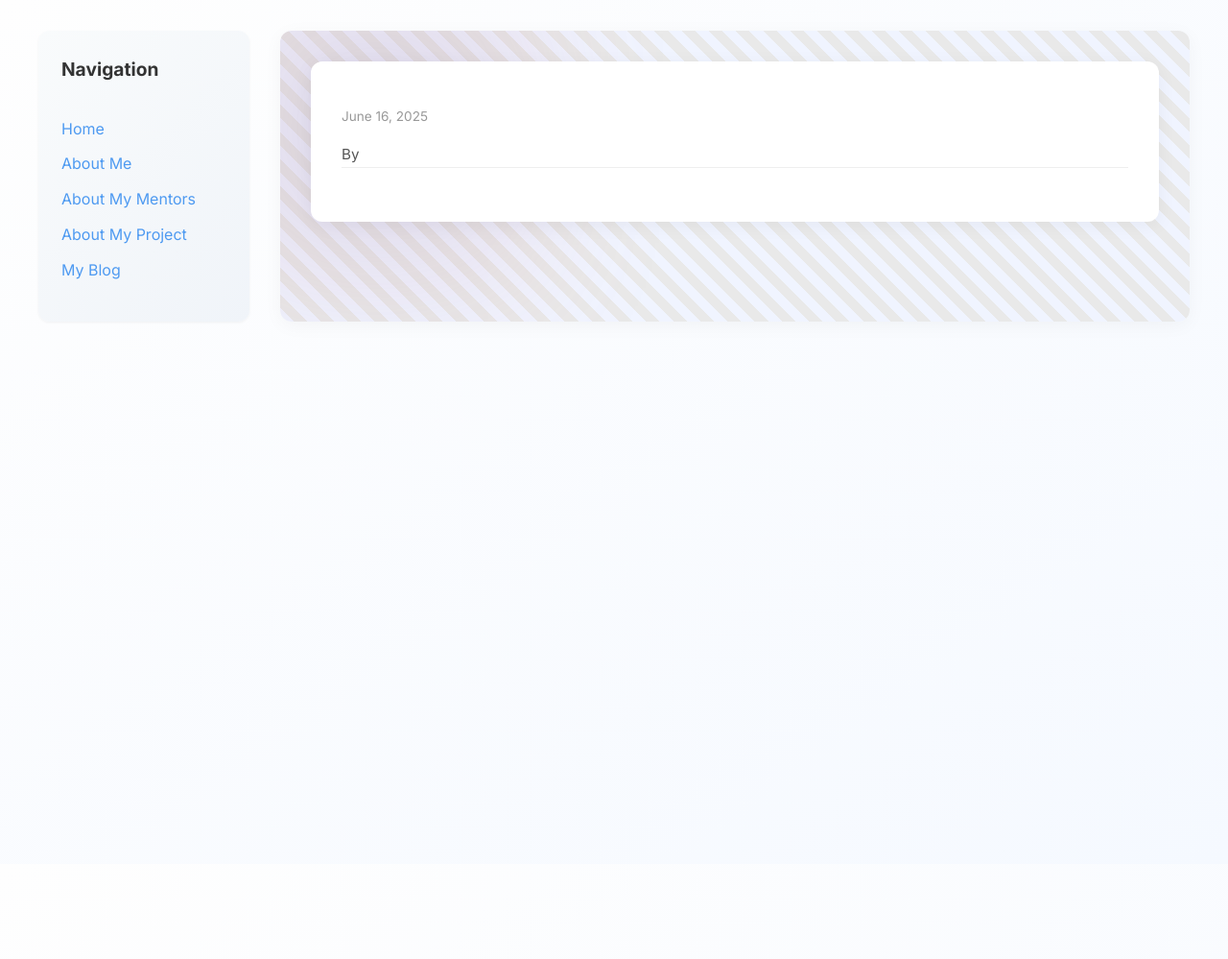
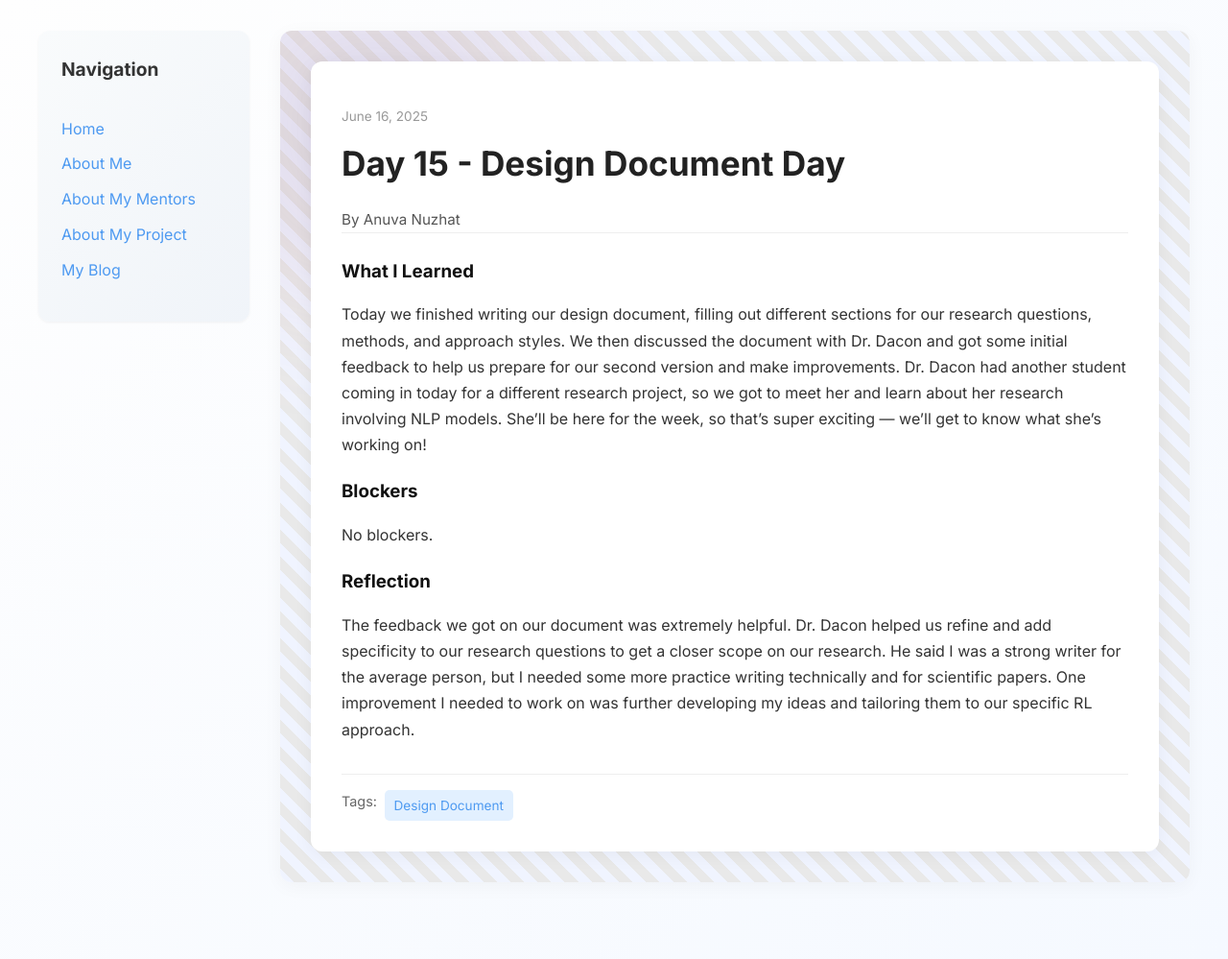
Before and after one commit to anuvanuzhat/anuvanuzhat.github.io, a Jekyll site: the page built from _posts/2025-06-16-day-15.md, in a window 1280 px wide. Shown: the whole page at 96% size. Built offline with Jekyll 4.4.1, drawn with Linux system fonts in a browser that asks for light colours; our own code applies the rules of GitHub Pages for plain Markdown files; before the commit the page ends 900 px from its top, so only the background shows below that.

Commit message:
Update 2025-06-16-day-15.md

```diff
--- a/_posts/2025-06-16-day-15.md
+++ b/_posts/2025-06-16-day-15.md
@@ -1,20 +1,23 @@
 ---
 layout: post
-title: "Day 15 - Design Document Day
+title: "Day 15 - Design Document Day"
 date: 2025-06-16
 author: Anuva Nuzhat
 permalink: /day15.html
 tags: ["Design Document"]
 
 what_i_learned: |
-  Today we finished writing our design document filling our different sections for our research questions, methods, and approach styles. We then discussed the document with Dr. Dacon and got some initial feedback to help us prepare for our second version and make improvements. Dr. Dacon had another student coming in today for a different research project so we got to meet her and learn about her research involving NPL models. She'll be here for the week so that super exciting to get to know what she's working on!
+  Today we finished writing our design document, filling out different sections for our research questions, methods, and approach styles.
+  We then discussed the document with Dr. Dacon and got some initial feedback to help us prepare for our second version and make improvements.
+  Dr. Dacon had another student coming in today for a different research project, so we got to meet her and learn about her research involving
+  NLP models. She'll be here for the week, so that’s super exciting — we’ll get to know what she's working on!
 
 blockers: |
-  No Blockers.
+  No blockers.
 
 reflection: |
-   The feedback we got on our document was extremely helpful. Dr. Dacon helped us refine and add specificity to our research questions to
-   get a closer scope on our research. He said I was a strong writer for the average person but I needed some more practice writing
-   technically and for scientific papers. One improvement I needed to work on was further developing my ideas and tailoring them to our
-   specific RL approach.
+  The feedback we got on our document was extremely helpful. Dr. Dacon helped us refine and add specificity to our research questions to
+  get a closer scope on our research. He said I was a strong writer for the average person, but I needed some more practice writing
+  technically and for scientific papers. One improvement I needed to work on was further developing my ideas and tailoring them to our
+  specific RL approach.
 ---
```
